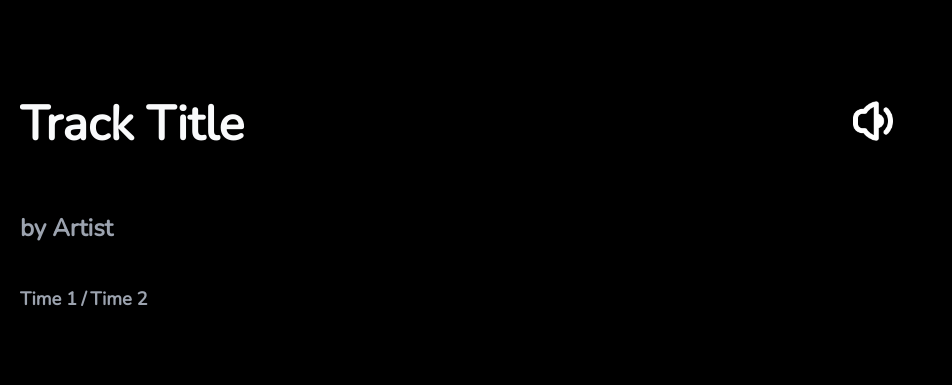
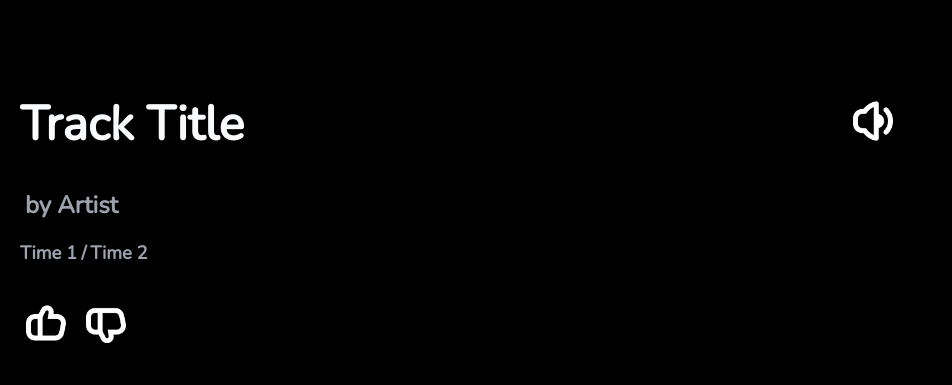
Before and after one commit to D99-1/ytm-site, a plain HTML site: page index.html in a window 1280 px wide. Shown: the top 385 px of the page, 328-1280 px from the left. Drawn offline with nearby package versions, Linux system fonts and the light colour scheme; no server answers.

Commit message:
Add files via upload

```diff
--- a/index.html
+++ b/index.html
@@ -32,6 +32,10 @@
               <p>/ </p>
               <p class="total-time" id="length">Time 2</p>
             </div>
+            <div class="like-container">
+              <button class="like-button player-btn" id="like-button"><img class="like-button" src="./assets/like.png"></button>
+              <button class="dislike-button player-btn" id="dislike-button"><img class="dislike-button" src="./assets/dislike.png"></button>
+          </div>
           </div>
         </div>
         <div class="volume-container">
--- a/script.js
+++ b/script.js
@@ -77,6 +77,15 @@ document.getElementById('next-btn').addEventListener('click', () => {
 }
 );
 
+document.getElementById('like-button').addEventListener('click', () => {
+
+});
+
+document.getElementById('dislike-button').addEventListener('click', () => {
+
+});
+
+
 document.getElementById('thumbnail').addEventListener('click', () => {
     getData();
 });
--- a/style.css
+++ b/style.css
@@ -153,6 +153,7 @@ html {
   overflow: hidden;
   text-overflow: ellipsis;
   white-space: nowrap;
+  margin: 1px 5px
 }
 
 .track-time {
@@ -291,3 +292,21 @@ html {
   border: 2px solid #f50;
   box-shadow: -407px 0 0 400px #f50;
 }
+
+
+.like-button {
+  height: 2.5rem !important;
+  width: 2.5rem !important;
+}
+.dislike-button {
+  height: 2.5rem !important;
+  width: 2.5rem !important;
+}
+
+.like-container {
+  display: flex;
+  flex-direction: row;
+  margin-top: 20px;
+  width: 110px;
+  gap: 20px;
+}
```
Also changed, not shown: assets/dislike.png (added), assets/like.png (added).
